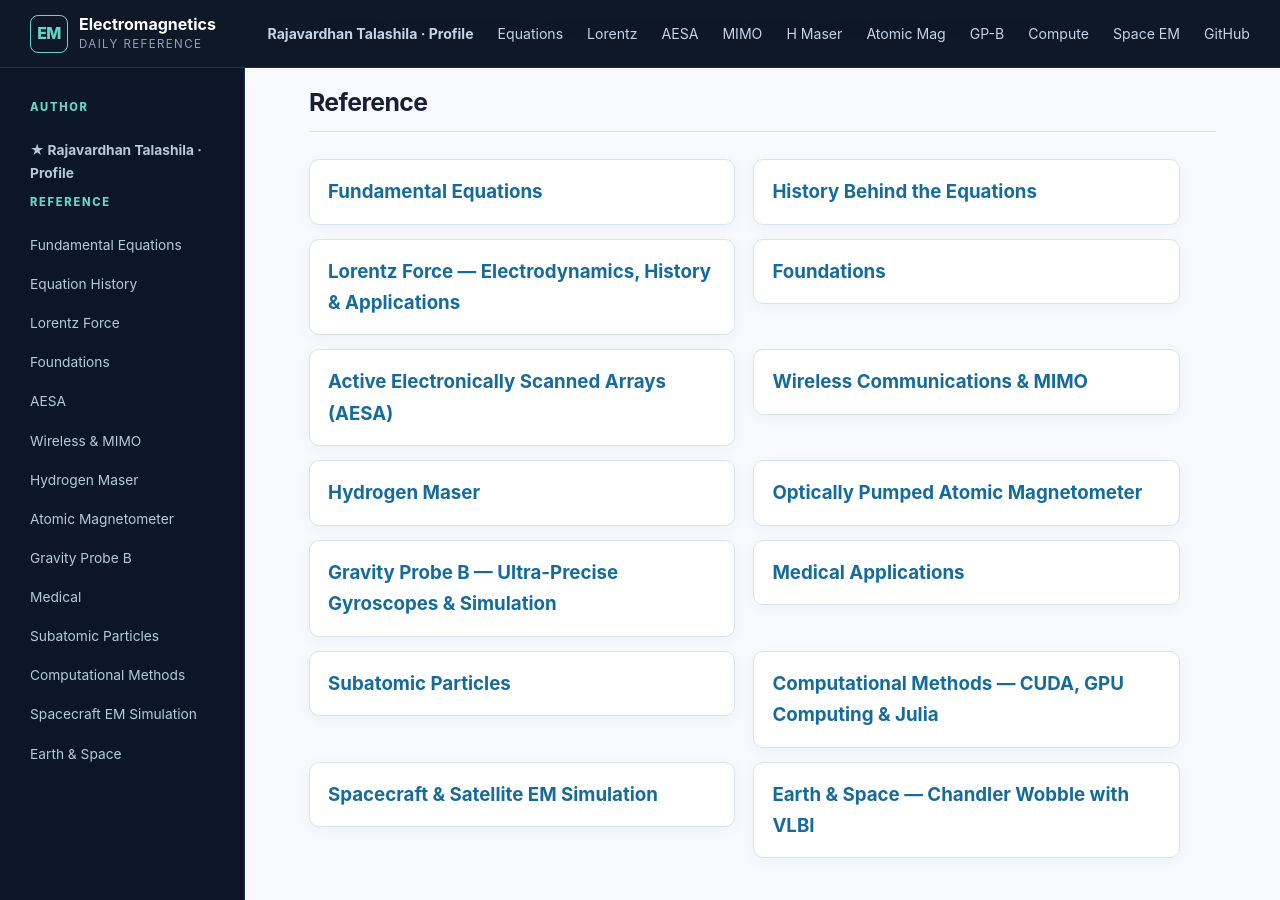
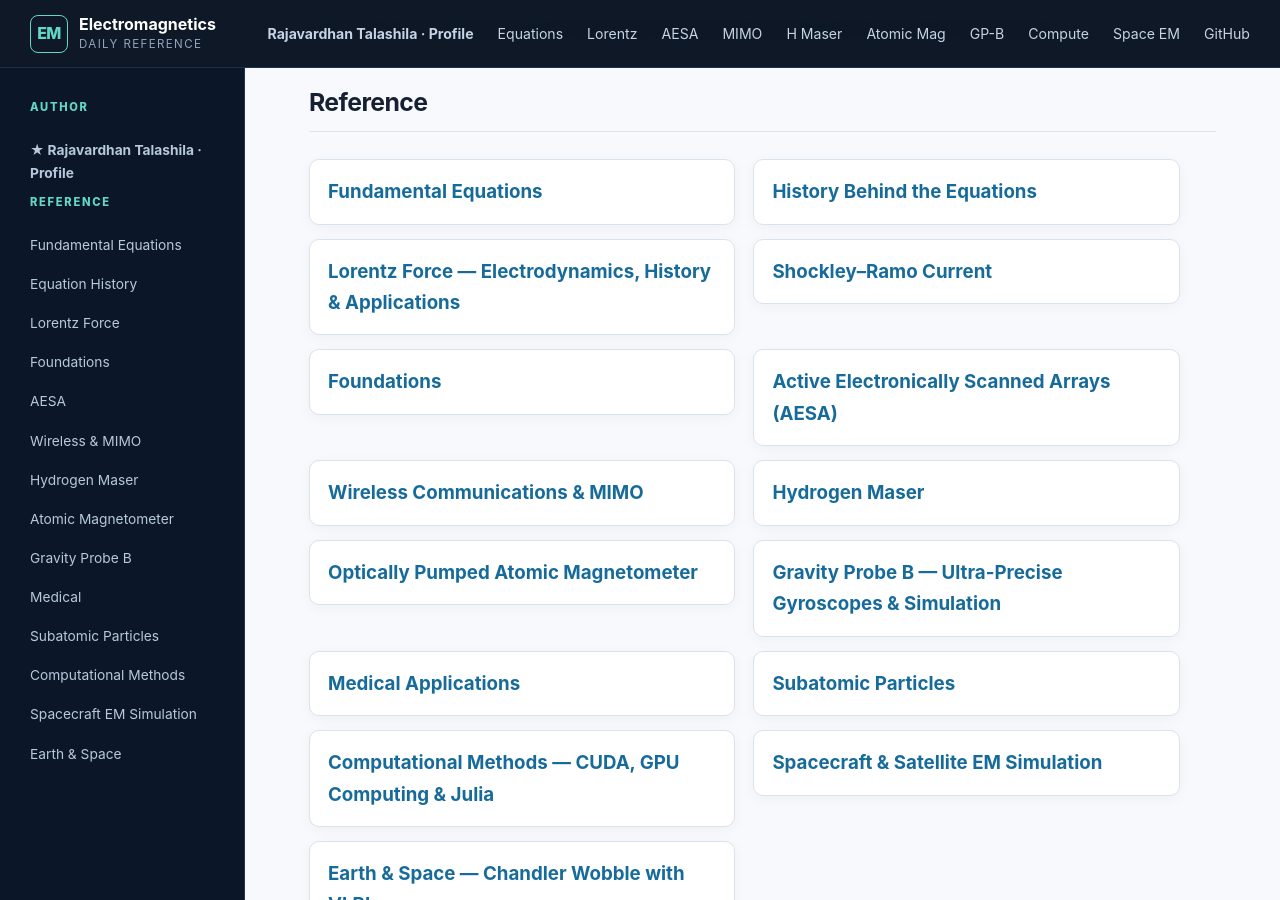
Before and after one commit to RajavardhanT/Electromagnetics_Applications, a Jekyll site: the page built from index.md, in a window 1280 px wide and 900 px high, scrolled down 349 px. Built offline with Jekyll 4.4.1, drawn with Linux system fonts in a browser that asks for light colours; some of the changed lines change nothing that is shown.

Commit message:
Add Shockley-Ramo current to homepage

```diff
--- a/index.md
+++ b/index.md
@@ -19,6 +19,9 @@ Historical context behind the major equations and ideas in electromagnetics.
 
 ### [Lorentz Force — Electrodynamics, History & Applications](lorentz-force/)
 The force law connecting electromagnetic fields to charged-particle motion, from Coulomb, Faraday, Maxwell, Heaviside and Lorentz to particle accelerators, Hall sensors, motors, plasmas, fusion, spacecraft electrodynamic tethers and quantum-sensing comparisons.
+
+### [Shockley–Ramo Current](shockley-ramo/)
+Induced current from moving charges: weighting potential and field, actual versus weighting fields, electrons and ions, magnetic-field effects, TIA readout, zero-bias signals, RF-driven motion, Monte Carlo implementation, space charge, drift-diffusion, signal polarity, and detector applications.
 
 ### [Foundations](foundations/)
 Maxwell's equations, electromagnetic waves, boundary conditions, polarization, and electromagnetic power flow.
```
